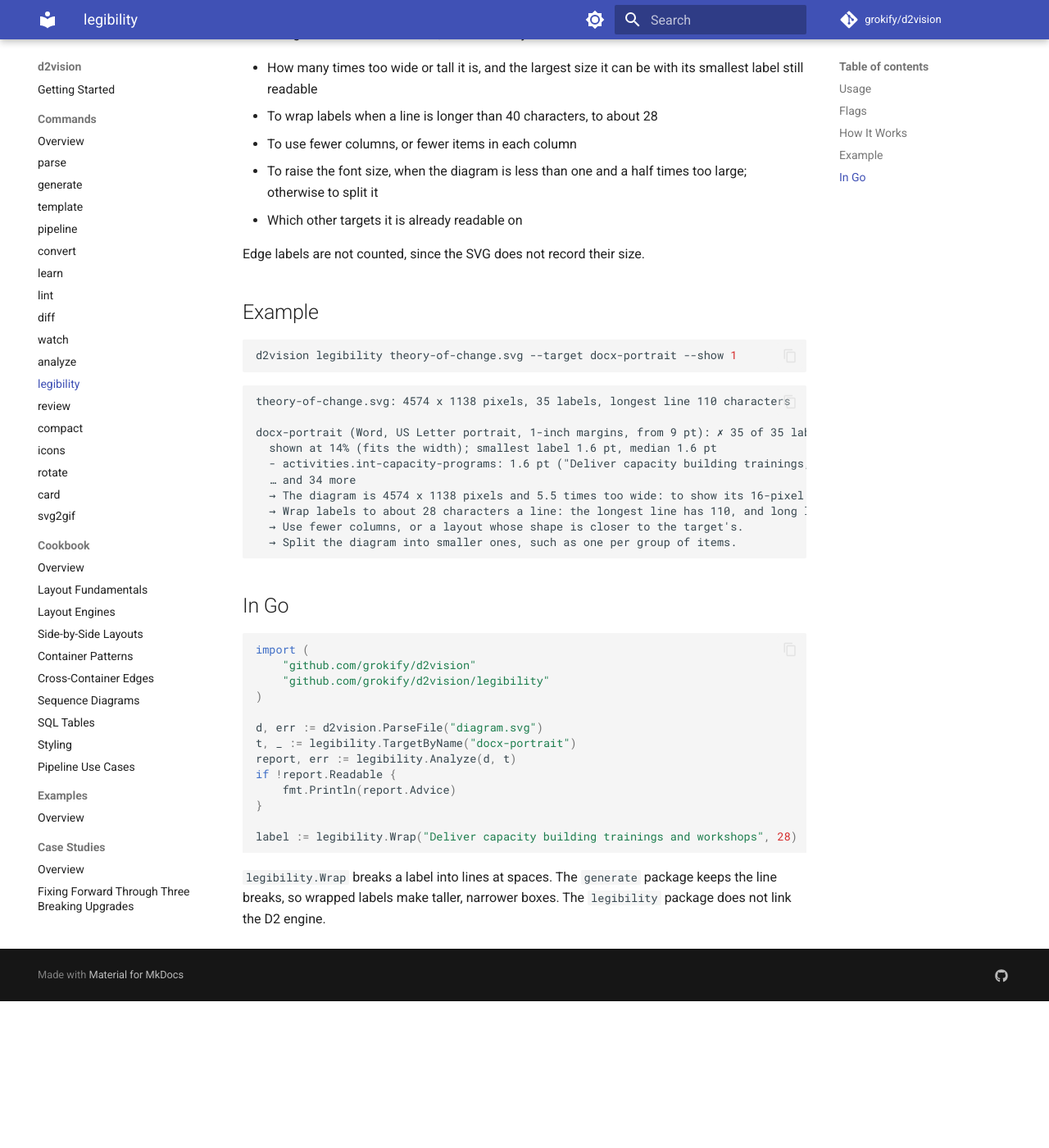
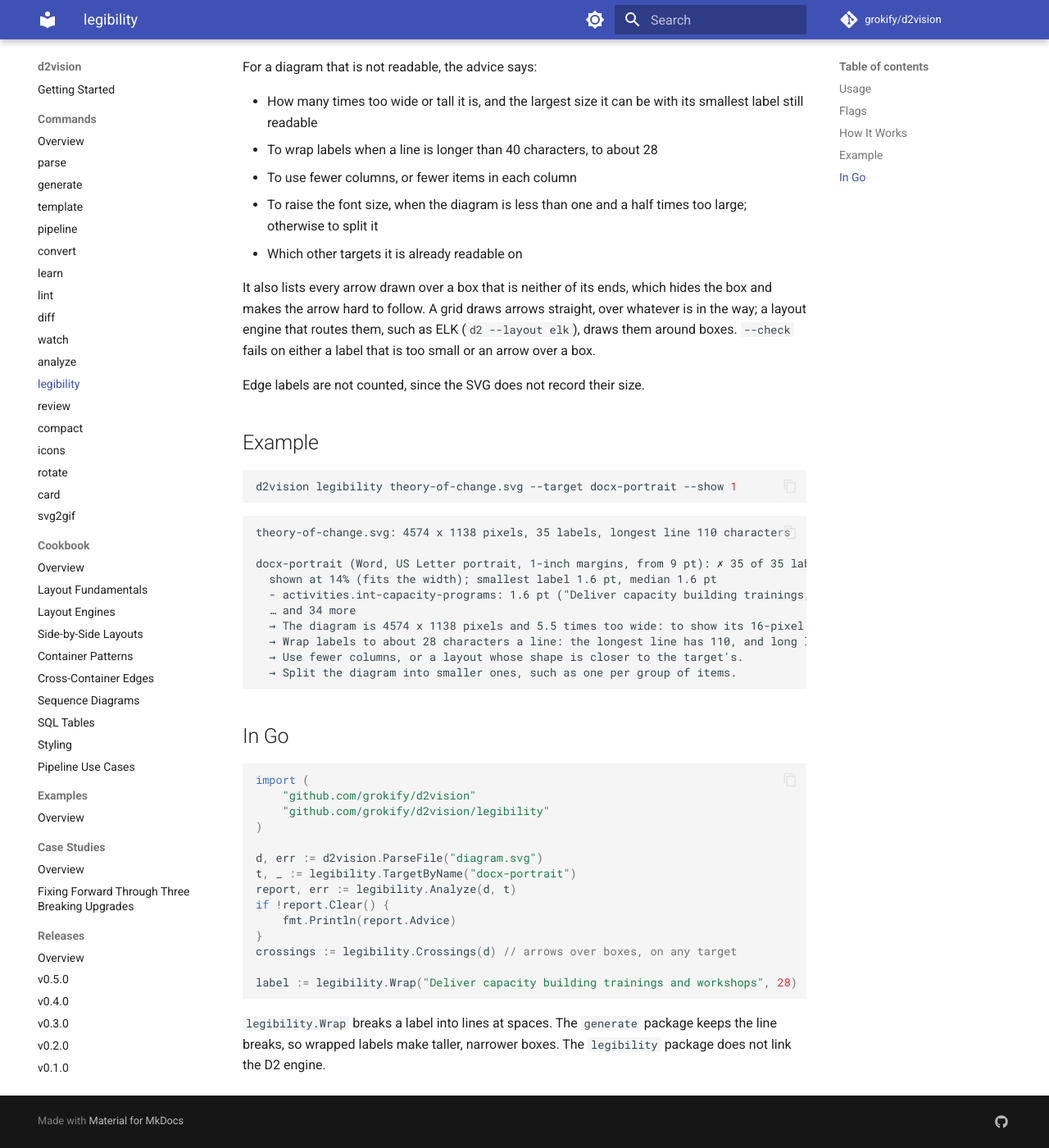
Before and after one commit to grokify/d2vision, an MkDocs documentation site: the page built from docs/guides/commands/legibility.md, in a window 1280 px wide and 1400 px high, scrolled down 1274 px. Shown: the whole window at 82% size. Built offline with MkDocs 1.6.1 and Material for MkDocs 9.7.7, drawn with Linux system fonts in a browser that asks for light colours; comment, search, counter and statistics services are not loaded; before the commit the page ends 2495 px from its top, so only the background shows below that; some of the changed text lies outside the part shown.

Commit message:
docs: describe arrow crossings, shape sizes, and the layout engine
Co-Authored-By: Claude Opus 5.5 <noreply@anthropic.com>

````diff
--- a/docs/guides/commands/legibility.md
+++ b/docs/guides/commands/legibility.md
@@ -16,7 +16,7 @@ d2vision legibility <file.svg> [flags]
 | `-t, --target` | all | Target to check, repeatable |
 | `--width`, `--height` | | A custom target's area, in inches |
 | `--min-font` | `9` | A custom target's smallest readable label, in points |
-| `--check` | `false` | Exit with status 1 if a label is too small on a target |
+| `--check` | `false` | Exit with status 1 if a label is too small on a target or an arrow is drawn over a box |
 | `--show` | `5` | Too-small labels to list per target in text output |
 | `-f, --format` | `text` | Output format: text, toon, json |
 
@@ -43,6 +43,12 @@ For a diagram that is not readable, the advice says:
 - To use fewer columns, or fewer items in each column
 - To raise the font size, when the diagram is less than one and a half times too large; otherwise to split it
 - Which other targets it is already readable on
+
+It also lists every arrow drawn over a box that is neither of its ends, which
+hides the box and makes the arrow hard to follow. A grid draws arrows straight,
+over whatever is in the way; a layout engine that routes them, such as ELK
+(`d2 --layout elk`), draws them around boxes. `--check` fails on either a label
+that is too small or an arrow over a box.
 
 Edge labels are not counted, since the SVG does not record their size.
 
@@ -76,9 +82,10 @@ import (
 d, err := d2vision.ParseFile("diagram.svg")
 t, _ := legibility.TargetByName("docx-portrait")
 report, err := legibility.Analyze(d, t)
-if !report.Readable {
+if !report.Clear() {
     fmt.Println(report.Advice)
 }
+crossings := legibility.Crossings(d) // arrows over boxes, on any target
 
 label := legibility.Wrap("Deliver capacity building trainings and workshops", 28)
 ```
````
Also changed, not shown: CHANGELOG.json (+14 -2 lines), CHANGELOG.md (+5 -2 lines), docs/guides/commands/generate.md (+8 -1 lines).
